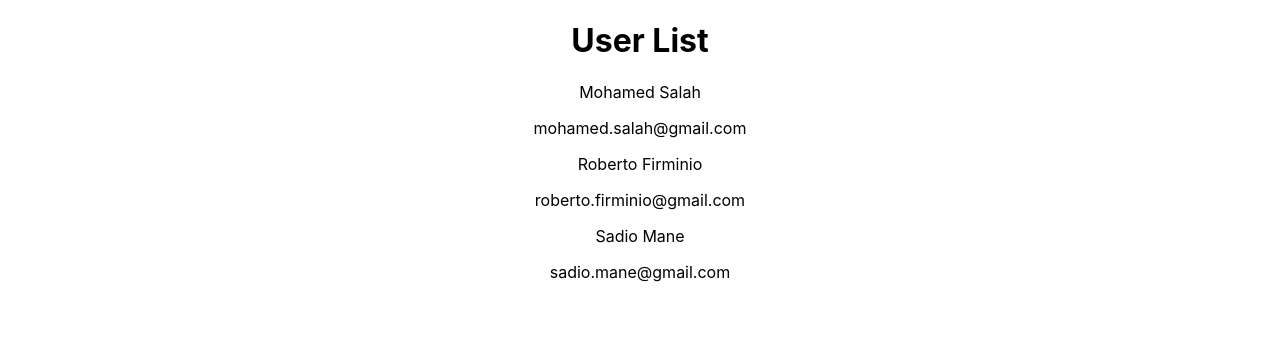
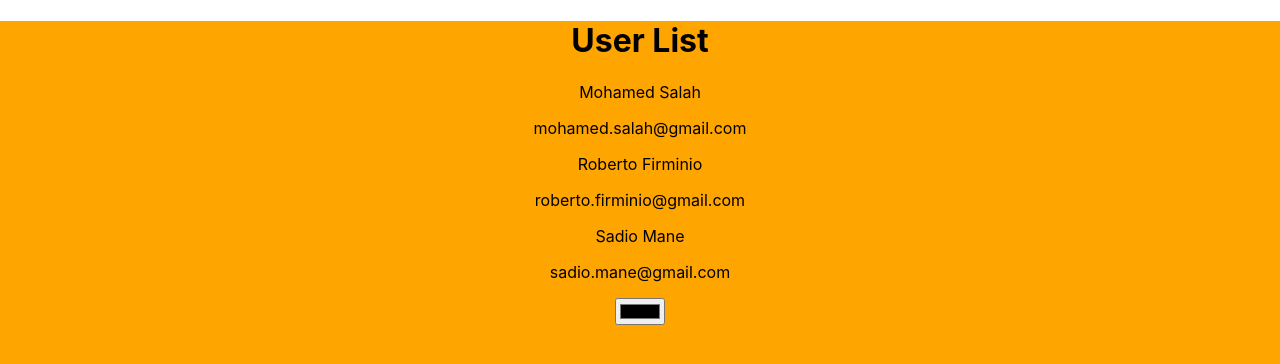
Before and after one commit to luci0130/curs-react, a React (Create React App) app: page / in a window 1280 px wide. Shown: the top 364 px of the page. Built offline with nearby package versions, Linux system fonts and the light colour scheme.

Commit message:
Changing the state using an event

```diff
--- a/src/App.css
+++ b/src/App.css
@@ -1,5 +1,6 @@
 .App {
   text-align: center;
+  min-height: 100vh;
 }
 
 .App-logo {
--- a/src/App.js
+++ b/src/App.js
@@ -2,15 +2,24 @@ import React from "react";
 import './App.css';
 import UserItem from "./components/UserItem";
 
-class App extends React.Component{
+class App extends React.Component {
     constructor() {
         super();
-        this.state = {};
+        this.state = {
+            background: 'orange'
+        };
+    }
+
+    handleBackgroundChange(event) {
+        console.log(event.target.value);
+        const userBackground = event.target.value;
+        this.setState({background: userBackground});
     }
 
     render() {
+        console.log(this.state)
         return (
-            <div className="App">
+            <div className="App" style={{background: this.state.background}}>
                 <h1>User List</h1>
                 <UserItem
                     name="Mohamed Salah"
@@ -24,6 +33,8 @@ class App extends React.Component{
                     name="Sadio Mane"
                     email="sadio.mane@gmail.com"
                 />
+
+                <input type="color" onChange={ (event) => this.handleBackgroundChange(event)}/>
             </div>
         );
     }
```
